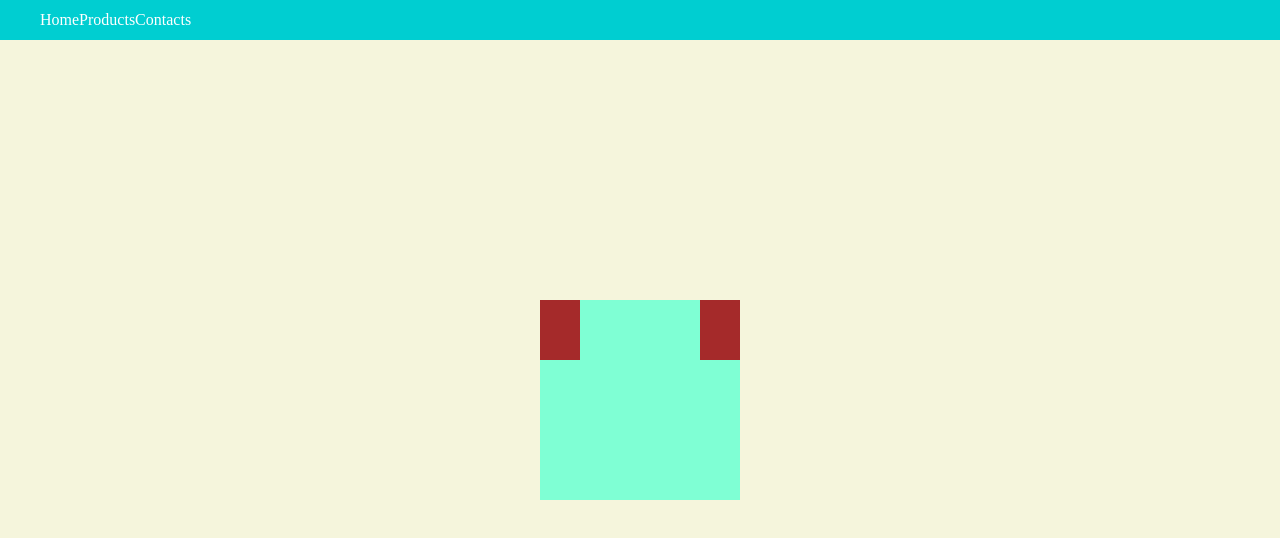
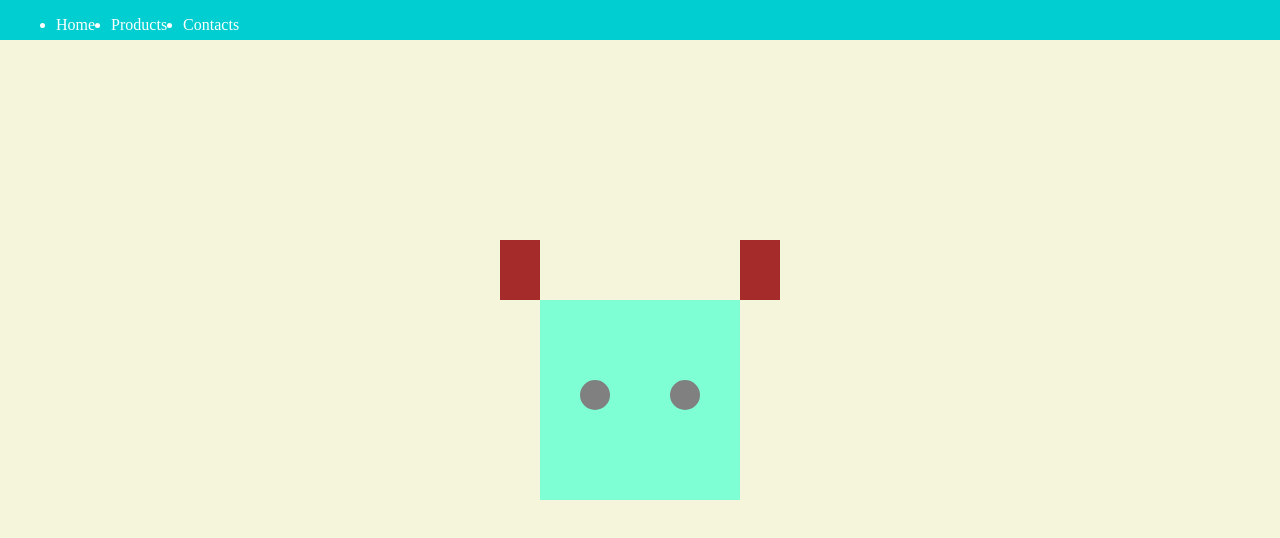
Before and after one commit to taniakononenko23/vscode-git-test26, a plain HTML site: page index.html in a window 1280 px wide. Shown: the top 538 px of the page. Drawn offline with nearby package versions, Linux system fonts and the light colour scheme.

Commit message:
add init files

```diff
--- a/index.html
+++ b/index.html
@@ -11,23 +11,17 @@
     />
     <style>
       .header {
+        background-color: darkturquoise;
+        position: fixed;
+        width: 100%;
+        z-index: 2;
         height: 40px;
-        background-color: darkturquoise;
       }
-      .nav-list {
-        height: 40px;
+
+      .nav-item {
+        float: left;
+        margin-left: 16px;
         color: white;
-        display: table-cell;
-        text-align: center;
-        vertical-align: middle;
-      }
-      .nav-item {
-        height: 40px;
-        color: white;
-        display: table-cell;
-        text-align: center;
-        vertical-align: middle;
-        margin-left: 16px;
       }
       .content {
         height: 5000px;
@@ -38,30 +32,35 @@
         height: 200px;
         background-color: aquamarine;
         position: absolute;
-        top: 0;
-        bottom: 0;
-        left: 0;
-        right: 0;
-        margin: auto;
+        top: calc(50% - 100px);
+        left: calc(50% - 100px);
+      }
+      .ear {
+        background-color: brown;
+        height: 60px;
+        width: 40px;
+        position: absolute;
+        top: -60px;
+      }
+      .ear_left {
+        left: -40px;
       }
       .ear_right {
-        background-color: brown;
-        height: 60px;
-        width: 20%;
-        float: right;
-        margin-bottom: 60px;
+        right: -40px;
       }
-      .ear_left {
-        background-color: brown;
-        height: 60px;
-        width: 20%;
-        float: left;
-        margin-bottom: 60px;
+      .eye {
+        position: absolute;
+        border-radius: 50%;
+        background-color: grey;
+        width: 30px;
+        height: 30px;
+        margin: 80px;
+      }
+      .eye_left {
+        left: -40px;
       }
       .eye_right {
-        border-radius: 30%;
-        background-color: grey;
-        margin-top: 80px;
+        right: -40px;
       }
     </style>
   </head>
```
